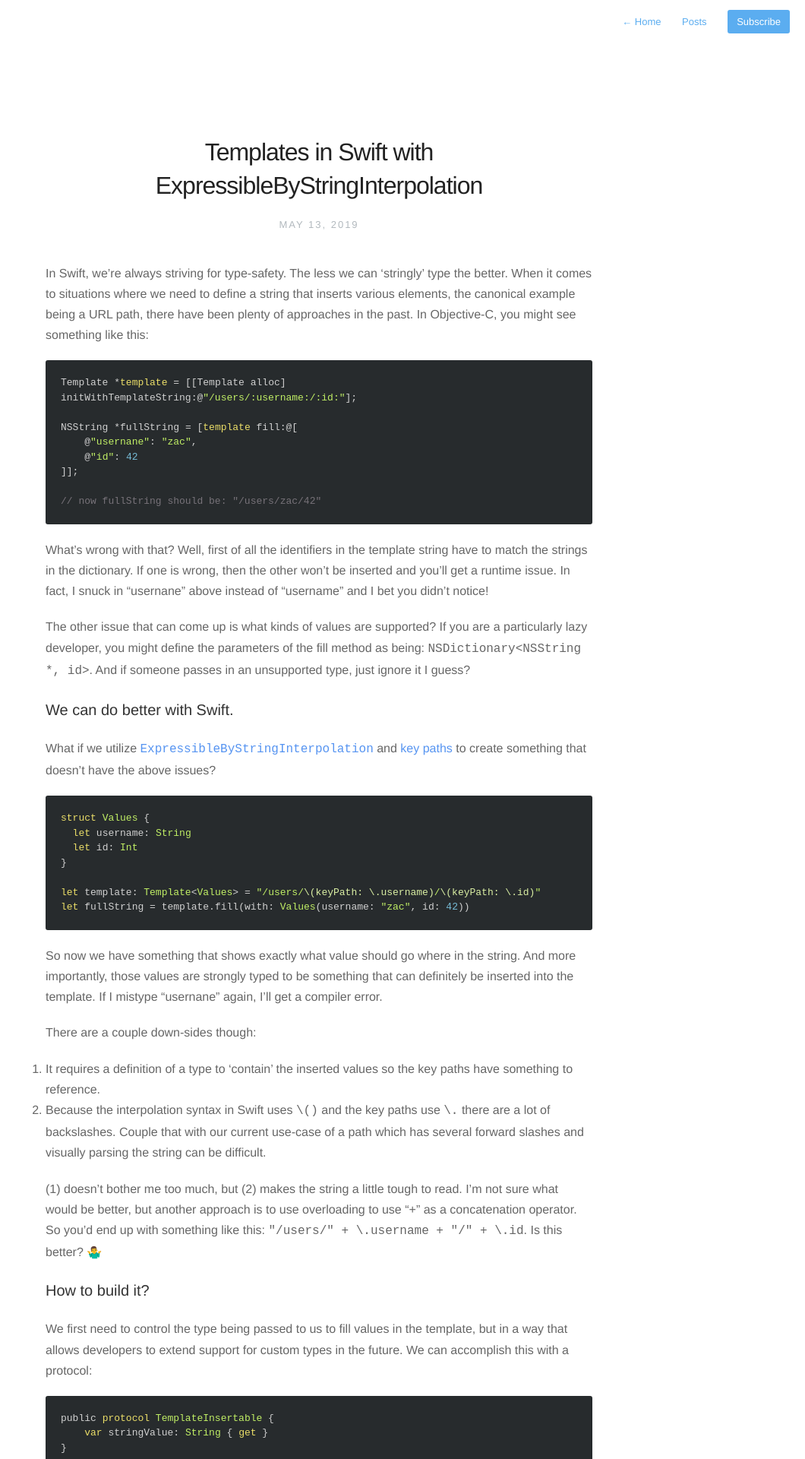
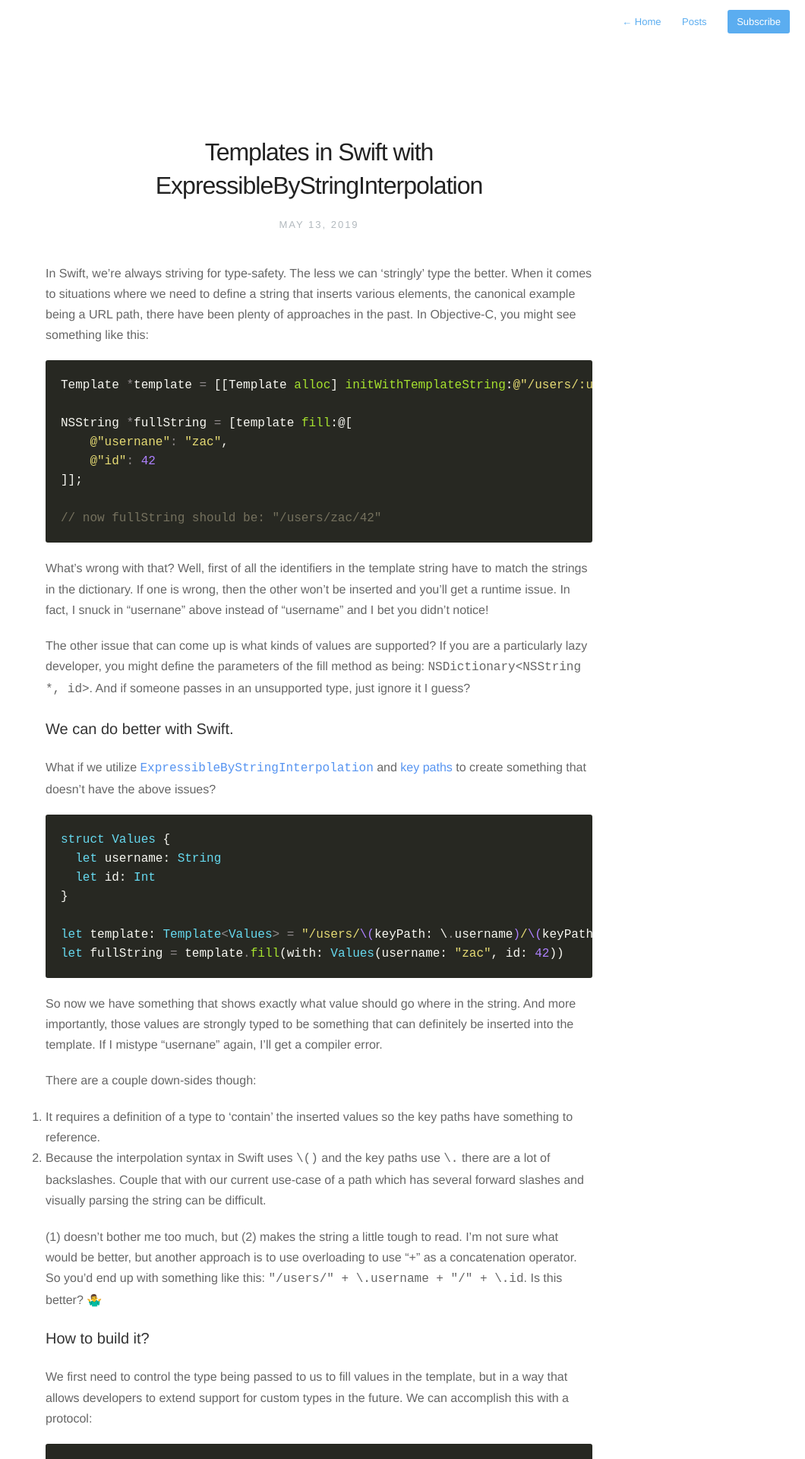
Before and after one commit to zac/zacwhite.com, a Jekyll site: the page built from _posts/2019-05-13-template-swift.md, in a window 1280 px wide. Shown: the top 1920 px of the page at 76% size, without its empty margins (220-1280 px from the left). Built offline with Jekyll 4.4.1, drawn with Linux system fonts in a browser that asks for light colours; nearby versions of some CDN libraries; some of the changed text lies outside the part shown.

Commit message:
Added better highlighting

```diff
--- a/_config.yml
+++ b/_config.yml
@@ -1,4 +1,5 @@
 name: Zac White
+title: Zac White
 description: Code, Snippets, Tips & Tricks
 meta_description: "Co-Founder, Velos Mobile. Developer, San Francisco."
 
@@ -6,6 +7,10 @@
 
 markdown: kramdown
 highlighter: rouge
+
+kramdown:
+  input: GFM
+  syntax_highlighter: rouge
 
 plugins:
   - jekyll-paginate
--- a/_layouts/default.html
+++ b/_layouts/default.html
@@ -9,7 +9,7 @@
   <link rel="shortcut icon" href="{{ "/" | relative_url  }}assets/images/favicon.ico">
   <link rel="stylesheet" href="{{ "/" | relative_url  }}assets/css/style.css">
   <link rel="alternate" type="application/rss+xml" title="My Blog" href="{{ "/" | relative_url  }}feed.xml">
-  <link rel="stylesheet" href="{{ "/" | relative_url  }}assets/css/highlight.css">
+  <link rel="stylesheet" href="{{ "/" | relative_url  }}assets/css/zaccent.css">
   <link rel="stylesheet" href="{{ "/" | relative_url  }}assets/css/social-circles.css">
   {% seo %}
 </head>
--- a/assets/css/style.css
+++ b/assets/css/style.css
@@ -260,24 +260,45 @@
 	background: #eee;
 }
 
-span.code { font-family:Menlo, Monaco, Courier; background-color:#EEE; font-size:14px; }
+span.code {
+	font-family: "SFMono-Regular", Monaco, monospace;
+	background-color:#EEE;
+	font-size:14px;
+}
+
+/* .rouge-code pre {
+	overflow-x: auto;
+} */
+
+/* .rouge-code pre {
+    display: block;
+    background-color: #1a1a1a;
+    padding: 15px 20px;
+    border-radius: 12px;
+    color: #a9bcbc;
+    line-height: 1.4em;
+    font-size: 0.95em;
+    overflow-x: auto;
+    white-space: pre;
+    -webkit-overflow-scrolling: touch;
+} */
 
 pre	{
-	font-family:Menlo, Monaco, Courier;
+	display: block;
+	font-family: "SFMono-Regular", Monaco, monospace;/*, Menlo, Monaco, Courier*/;
 	white-space:pre-wrap;
 	/*border: 1px solid #ddd;*/
 	padding:20px;
 	background-color:#fdfdfd;
-	/*font-size:14px;*/
 	overflow:auto;
 	border-radius: 3px;
 	background: #272b2d;
-	  font-family: 'Source Code Pro',Menlo,monospace;
-	  font-size: 13px;
-	  line-height: 1.5em;
-	  font-weight: 500;
+	line-height: 1.5em;
+	font-weight: 500;
 	color: #d0d4d7;
-
+    overflow-x: auto;
+    white-space: pre;
+    -webkit-overflow-scrolling: touch;
 }
 
 table {
--- /dev/null
+++ b/assets/css/zaccent.css
@@ -0,0 +1,67 @@
+.highlight pre { background-color: #272822; }
+.highlight .hll { background-color: #272822; }
+.highlight .c { color: #75715e } /* Comment */
+.highlight .err { color: #960050; background-color: #1e0010 } /* Error */
+.highlight .k { color: #66d9ef } /* Keyword */
+.highlight .l { color: #ae81ff } /* Literal */
+.highlight .n { color: #f8f8f2 } /* Name */
+.highlight .o { color: #8f898b } /* Operator */
+.highlight .p { color: #f8f8f2 } /* Punctuation */
+.highlight .cm { color: #75715e } /* Comment.Multiline */
+.highlight .cp { color: #75715e } /* Comment.Preproc */
+.highlight .c1 { color: #75715e } /* Comment.Single */
+.highlight .cs { color: #75715e } /* Comment.Special */
+.highlight .ge { font-style: italic } /* Generic.Emph */
+.highlight .gs { font-weight: bold } /* Generic.Strong */
+.highlight .kc { color: #66d9ef } /* Keyword.Constant */
+.highlight .kd { color: #66d9ef } /* Keyword.Declaration */
+.highlight .kn { color: #f92672 } /* Keyword.Namespace */
+.highlight .kp { color: #66d9ef } /* Keyword.Pseudo */
+.highlight .kr { color: #66d9ef } /* Keyword.Reserved */
+.highlight .kt { color: #66d9ef } /* Keyword.Type */
+.highlight .ld { color: #e6db74 } /* Literal.Date */
+.highlight .m { color: #ae81ff } /* Literal.Number */
+.highlight .s { color: #e6db74 } /* Literal.String */
+.highlight .na { color: #a6e22e } /* Name.Attribute */
+.highlight .nb { color: #f8f8f2 } /* Name.Builtin */
+.highlight .nc { color: #a6e22e } /* Name.Class */
+.highlight .no { color: #66d9ef } /* Name.Constant */
+.highlight .nd { color: #a6e22e } /* Name.Decorator */
+.highlight .ni { color: #f8f8f2 } /* Name.Entity */
+.highlight .ne { color: #a6e22e } /* Name.Exception */
+.highlight .nf { color: #a6e22e } /* Name.Function */
+.highlight .nl { color: #f8f8f2 } /* Name.Label */
+.highlight .nn { color: #f8f8f2 } /* Name.Namespace */
+.highlight .nx { color: #a6e22e } /* Name.Other */
+.highlight .py { color: #f8f8f2 } /* Name.Property */
+.highlight .nt { color: #f92672 } /* Name.Tag */
+.highlight .nv { color: #f8f8f2 } /* Name.Variable */
+.highlight .ow { color: #f92672 } /* Operator.Word */
+.highlight .w { color: #f8f8f2 } /* Text.Whitespace */
+.highlight .mf { color: #ae81ff } /* Literal.Number.Float */
+.highlight .mh { color: #ae81ff } /* Literal.Number.Hex */
+.highlight .mi { color: #ae81ff } /* Literal.Number.Integer */
+.highlight .mo { color: #ae81ff } /* Literal.Number.Oct */
+.highlight .sb { color: #e6db74 } /* Literal.String.Backtick */
+.highlight .sc { color: #e6db74 } /* Literal.String.Char */
+.highlight .sd { color: #e6db74 } /* Literal.String.Doc */
+.highlight .s2 { color: #e6db74 } /* Literal.String.Double */
+.highlight .se { color: #ae81ff } /* Literal.String.Escape */
+.highlight .sh { color: #e6db74 } /* Literal.String.Heredoc */
+.highlight .si { color: #e6db74 } /* Literal.String.Interpol */
+.highlight .sx { color: #e6db74 } /* Literal.String.Other */
+.highlight .sr { color: #e6db74 } /* Literal.String.Regex */
+.highlight .s1 { color: #e6db74 } /* Literal.String.Single */
+.highlight .ss { color: #e6db74 } /* Literal.String.Symbol */
+.highlight .bp { color: #f8f8f2 } /* Name.Builtin.Pseudo */
+.highlight .vc { color: #f8f8f2 } /* Name.Variable.Class */
+.highlight .vg { color: #f8f8f2 } /* Name.Variable.Global */
+.highlight .vi { color: #f8f8f2 } /* Name.Variable.Instance */
+.highlight .il { color: #ae81ff } /* Literal.Number.Integer.Long */
+
+.highlight .gh { } /* Generic Heading & Diff Header */
+.highlight .gu { color: #75715e; } /* Generic.Subheading & Diff Unified/Comment? */
+.highlight .gd { color: #f92672; } /* Generic.Deleted & Diff Deleted */
+.highlight .gi { color: #a6e22e; } /* Generic.Inserted & Diff Inserted */
+
+.lineno { color: white; } /* Line numbers */
```
Also changed, not shown: other parts of _layouts/default.html (+0 -2 lines).
